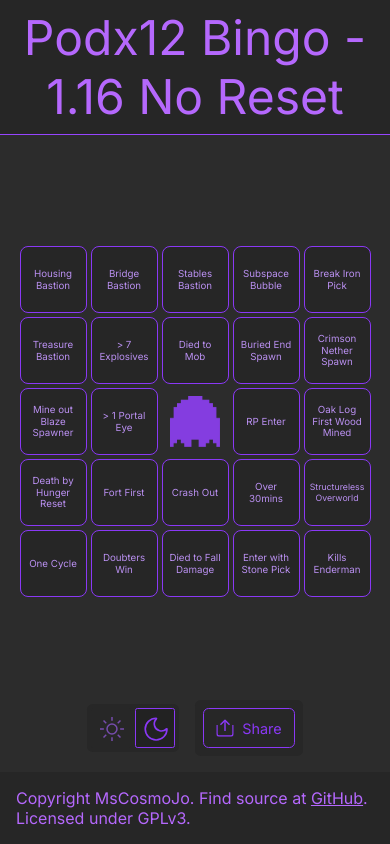
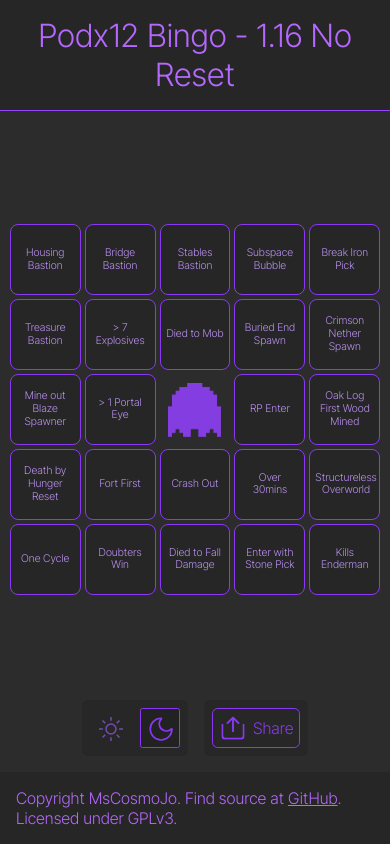
Before and after one commit to Secondairy/bin-go-gen, a website with bundled scripts: page index.html in a window 390 px wide. Built offline with nearby package versions, Linux system fonts and the light colour scheme.

Commit message:
no more fittext in js (fn still there in case needed again) and tweaks for mobile etc

```diff
--- a/css/style.css
+++ b/css/style.css
@@ -69,9 +69,9 @@
   -webkit-user-select: none;
   user-select: none;
 
-  font-family: "Inter", sans-serif;
+  font-family: "Inter Tight", sans-serif;
   font-optical-sizing: auto;
-  font-weight: 400;
+  font-weight: 300;
   font-style: normal;
 }
 *,
@@ -121,7 +121,7 @@ footer {
 
 #bingo {
   display: grid;
-  width: clamp(60vmin, 70vmin, 100vmin);
+  width: 70vmin;
   aspect-ratio: 1 / 1;
   grid-template-columns: repeat(var(--n), minmax(0, 1fr));
   grid-template-rows: repeat(var(--n), minmax(0, 1fr));
@@ -144,12 +144,12 @@ footer {
   display: grid;
   place-items: center;
   text-align: center;
-  overflow-wrap: break-word;
+  overflow-wrap: normal;
   padding: 0.3em;
   background: var(--cell-bg);
   border: 1px solid var(--border);
   cursor: pointer;
-  font-size: clamp(10pt, 1.2vw, 5vw);
+  font-size: clamp(12pt, 1.2vw, 5vw);
   border-radius: clamp(4px, 6px, 12px);
 }
 
@@ -305,41 +305,41 @@ a:hover {
   color: var(--accent);
 }
 
-/* mobile friendliness things */
-@media (max-width: 650px) {
+/* thin desktop etc */
+@media (max-width: 850px) {
   #bingo {
-    width: 90vw;
-    height: 90vw;
+    width: min(590px, 95vw);
+    height: min(590px, 95vw);
     gap: 4px;
   }
 
   .cell {
-    font-size: clamp(1vw, 2.5vw, 3vw);
-    padding: 0.5em;
+    font-size: clamp(12pt, 2vw, 4vw);
+    padding: min(0.5em, 5px);
+    border-radius: 8px;
+  }
+}
+/* mobile */
+@media (max-width: 450px) {
+  #bingo {
+    width: min(590px, 95vw);
+    height: min(590px, 95vw);
+    gap: 4px;
+  }
+
+  .cell {
+    font-size: clamp(8pt, 2vw, 4vw);
+    padding: min(0.5em, 5px);
     border-radius: 8px;
   }
   header {
     display: block;
     text-align: center;
-    padding: 0.5rem;
-    font-size: clamp(0.5rem, 1.5rem, 2rem);
-  }
-
-  .theme-toggle {
-    gap: 0.25rem;
-    padding: 0.25rem;
-  }
-  .share-btn {
-    padding: 0.5rem 0.75rem;
-    font-size: 0.9rem;
-  }
-
-  .share-btn svg {
-    width: 1.25em;
-    height: 1.25em;
+    font-size: clamp(0.5rem, 1rem, 2rem);
   }
 }
 
+/* large desktop, i do not have a 4k monitor so this is probably bad */
 @media (min-width: 2560px) {
   #bingo {
     width: clamp(20vmin, 55vmin, 100vmin);
@@ -360,16 +360,40 @@ a:hover {
     padding: 2rem;
     font-size: clamp(1.5rem, 2.5rem, 3rem);
   }
+
   .theme-toggle {
-    gap: 1rem;
-    padding: 1rem;
+    gap: 1.5rem;
+    padding: 0.75rem;
   }
+
   .mode-btn {
-    width: 10em;
-    height: 10em;
+    height: 6rem;
+    width: 6rem;
+    padding: 1.25rem;
+    border-radius: 0.375rem;
   }
+
   .mode-btn svg {
-    width: 5em;
-    height: 5em;
+    width: 3.5rem;
+    height: 3.5rem;
+  }
+
+  .share-field {
+    gap: 1.5rem;
+    padding: 0.75rem;
+  }
+
+  .share-btn {
+    height: 6rem;
+    min-width: 10rem;
+    padding: 1.25rem 0.825rem 1.25rem 1.25rem;
+    font-size: 2rem;
+    gap: 1.25rem;
+    border-radius: 0.875rem;
+  }
+
+  .share-btn svg {
+    width: 3.5rem;
+    height: 3.5rem;
   }
 }
--- a/index.html
+++ b/index.html
@@ -10,7 +10,7 @@
 
     <link rel="preconnect" href="https://fonts.googleapis.com">
     <link rel="preconnect" href="https://fonts.gstatic.com" crossorigin>
-    <link href="https://fonts.googleapis.com/css2?family=Inter:opsz@14..32&display=swap" rel="stylesheet">
+    <link href="https://fonts.googleapis.com/css2?family=Inter+Tight:wght@300&display=swap" rel="stylesheet">
     <script src="https://cdn.jsdelivr.net/npm/html-to-image@1.11.13/dist/html-to-image.min.js"></script>
   </head>
   <body>
--- a/js/board.js
+++ b/js/board.js
@@ -70,9 +70,6 @@ export function generateBoard(cfg) {
 
     container.append(cell);
   }
-  requestAnimationFrame(() => {
-    container.querySelectorAll(".cell").forEach(fitText);
-  });
 }
 function fitText(cell) {
   // cell must be a real HTMLElement (i think free space was giving issues)
@@ -85,7 +82,6 @@ function fitText(cell) {
   const style = getComputedStyle(txt);
   const cellStyle = getComputedStyle(cell);
   let fontSize = parseFloat(style.fontSize); // px
-  let letterSpacing = parseFloat(style.letterSpacing) || 0; // px
 
   // calculate padding to subtract from available space
   const paddingLeft = parseFloat(cellStyle.paddingLeft) || 0;
@@ -97,40 +93,33 @@ function fitText(cell) {
   const availWidth = cell.clientWidth - paddingLeft - paddingRight;
   const availHeight = cell.clientHeight - paddingTop - paddingBottom;
 
-  /*
-  // temp force single-line to tighten kerning
-  txt.style.whiteSpace = "nowrap";
+  // Reset any previous modifications
+  txt.style.whiteSpace = "";
+  txt.style.fontSize = "";
 
-  // tighten letterSpacing in 0.5px steps
-  const minLS = -0.02 * fontSize;
-  while (txt.scrollWidth > availWidth && letterSpacing > minLS) {
-    letterSpacing -= 0.5;
-    txt.style.letterSpacing = letterSpacing + "px";
-  }
-    */
+  // Get the fresh fontSize after reset
+  fontSize = parseFloat(getComputedStyle(txt).fontSize);
 
-  // Check if text still overflows
-  const stillOverflows = txt.scrollWidth > availWidth;
-
-  // allow wrapping again
+  // Now allow wrapping and check if we need font size reduction
   txt.style.whiteSpace = "";
 
-  // shrink fontSize if text still overflows OR if height is too big
-  const minFS = fontSize * 0.5;
-  while (
-    (stillOverflows || txt.scrollHeight > availHeight) &&
-    fontSize > minFS
-  ) {
+  // Only reduce font size if text still doesn't fit after wrapping
+  const minFS = fontSize * 0.7; // Less aggressive minimum
+  while (txt.scrollHeight > availHeight && fontSize > minFS) {
     fontSize -= 1;
     txt.style.fontSize = fontSize + "px";
     fontSize = parseFloat(getComputedStyle(txt).fontSize);
+  }
+}
 
-    // check height after font size change
-    if (txt.scrollHeight <= availHeight) {
-      break;
-    }
-  }
-
-  // allow wrapping again
-  txt.style.whiteSpace = "";
+function debounce(func, wait) {
+  let timeout;
+  return function executedFunction(...args) {
+    const later = () => {
+      clearTimeout(timeout);
+      func(...args);
+    };
+    clearTimeout(timeout);
+    timeout = setTimeout(later, wait);
+  };
 }
```
